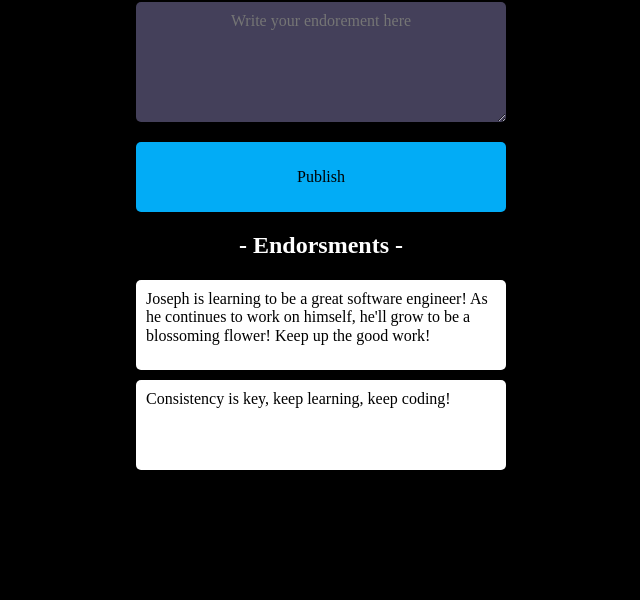
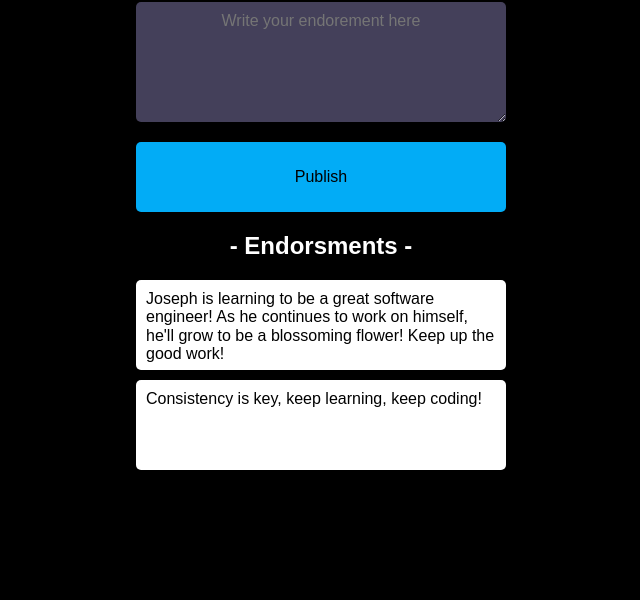
Before and after one commit to Joseph-WhiteSWE/champions, a website built with Vite: page index.html in a window 1280 px wide. Shown: the part 200-800 px from the top of the page, without its empty margins (319-959 px from the left). Built offline with nearby package versions, Linux system fonts and the light colour scheme; no server answers; files whose address does not match are found by name.

Commit message:
Update index.css

```diff
--- a/index.css
+++ b/index.css
@@ -2,7 +2,7 @@ html, body {
     margin:0;
     padding:0;
     background: black;
-    max-height:700px;
+    font-family: sans-serif;
 }
 
 #container1{
```
